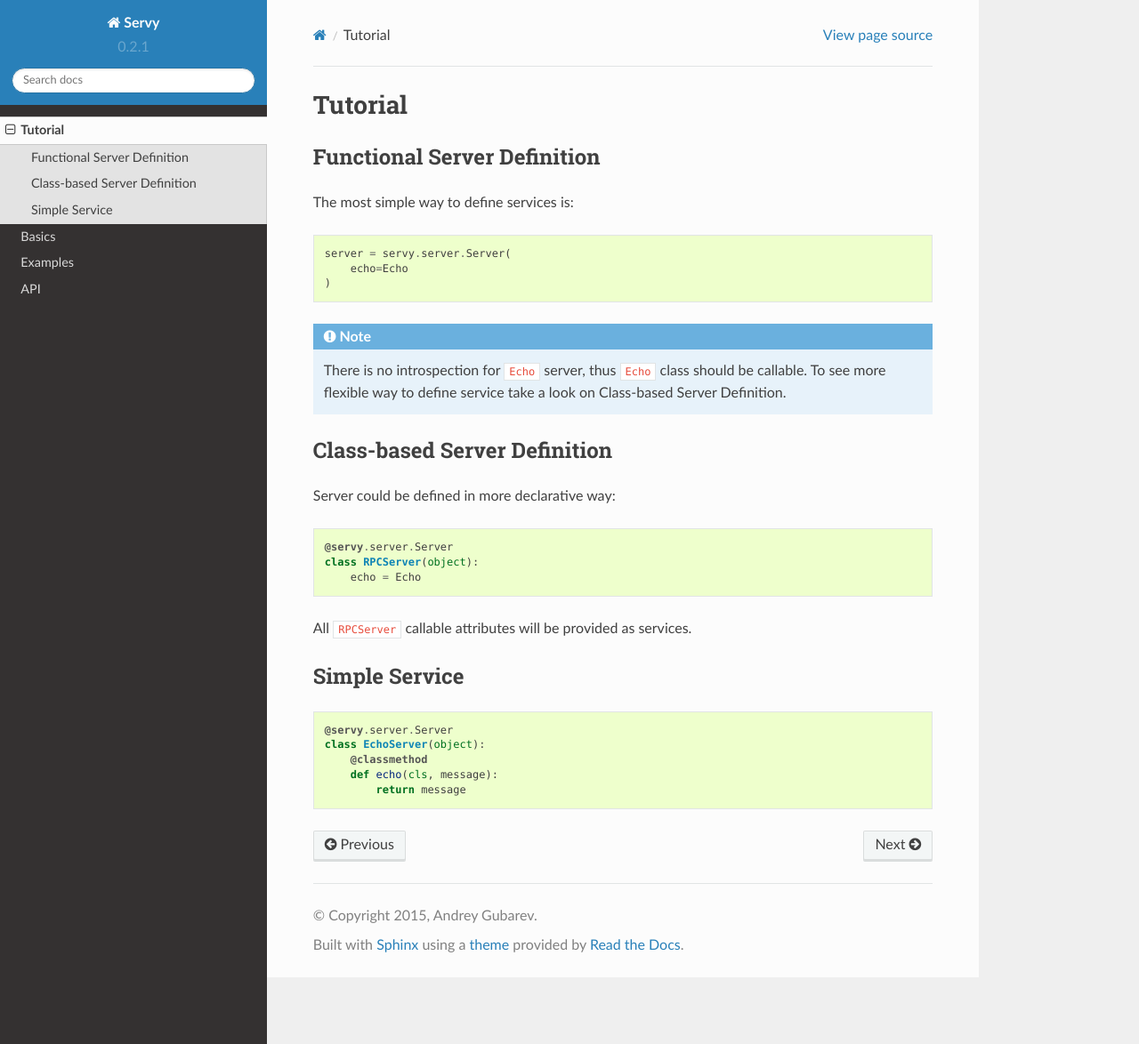
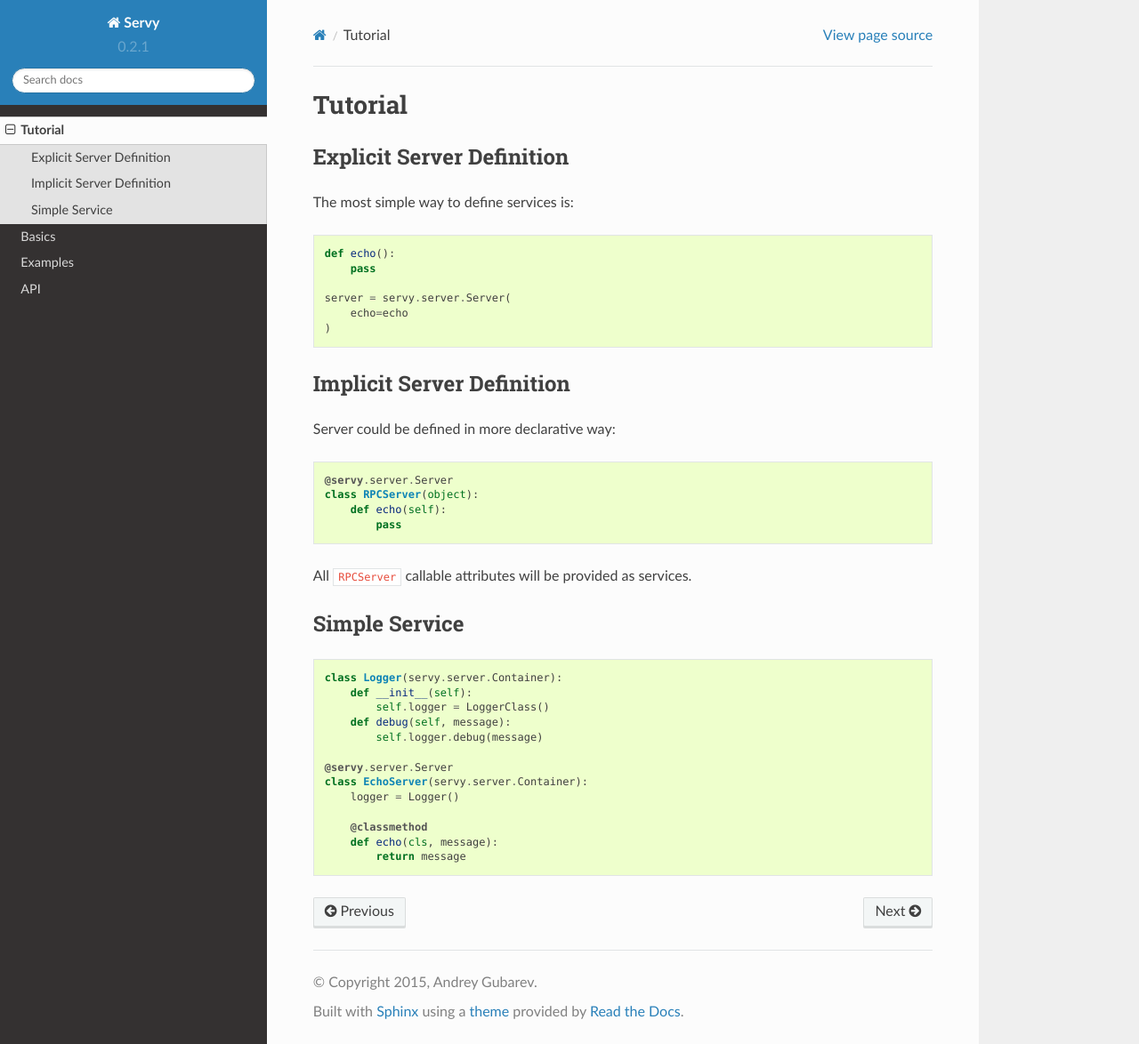
Before and after one commit to movermeyer/servy, a Sphinx documentation site: the page built from docs/modules/tutorial.rst, in a window 1280 px wide and 1174 px high. Shown: the whole window at 89% size. Built offline with Sphinx 7.4.7 and the Read the Docs theme 2.0.0, drawn with Linux system fonts in a browser that asks for light colours.

Commit message:
update docs

```diff
--- a/docs/modules/basics.rst
+++ b/docs/modules/basics.rst
@@ -7,3 +7,7 @@ Client
 
 Server
 ------
+
+There is 2 ways to initialize :class:`servy.server.Server`:
+#. Explicit - passing procedures by name
+#. Implicit - decorating container
--- a/docs/modules/tutorial.rst
+++ b/docs/modules/tutorial.rst
@@ -1,28 +1,28 @@
 Tutorial
 ========
 
-Functional Server Definition
-----------------------------
+Explicit Server Definition
+--------------------------
 
 The most simple way to define services is::
 
+   def echo():
+       pass
+
    server = servy.server.Server(
-       echo=Echo
+       echo=echo
    )
 
-.. note::
 
-   There is no introspection for ``Echo`` server, thus ``Echo`` class should be callable.
-   To see more flexible way to define service take a look on Class-based Server Definition.
-
-Class-based Server Definition
------------------------------
+Implicit Server Definition
+--------------------------
 
 Server could be defined in more declarative way::
 
    @servy.server.Server
    class RPCServer(object):
-       echo = Echo
+       def echo(self):
+           pass
 
 All ``RPCServer`` callable attributes will be provided as services.
 
@@ -31,8 +31,16 @@ Simple Service
 
 ::
 
+   class Logger(servy.server.Container):
+       def __init__(self):
+           self.logger = LoggerClass()
+       def debug(self, message):
+           self.logger.debug(message)
+
    @servy.server.Server
-   class EchoServer(object):
+   class EchoServer(servy.server.Container):
+       logger = Logger()
+
        @classmethod
        def echo(cls, message):
            return message
```
